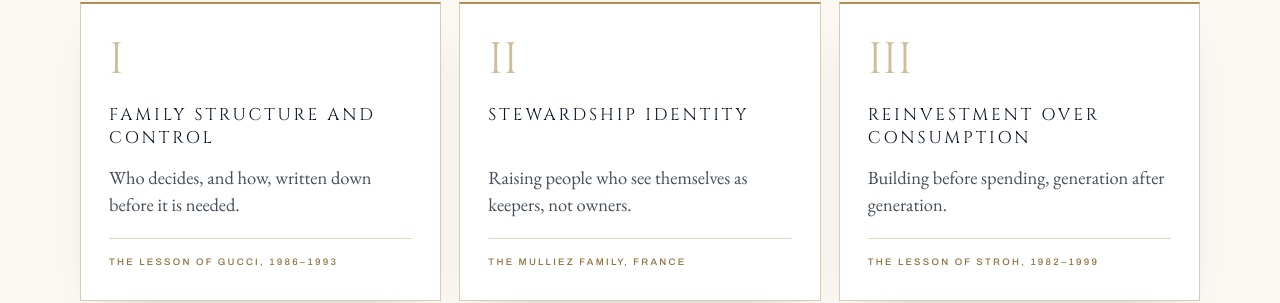
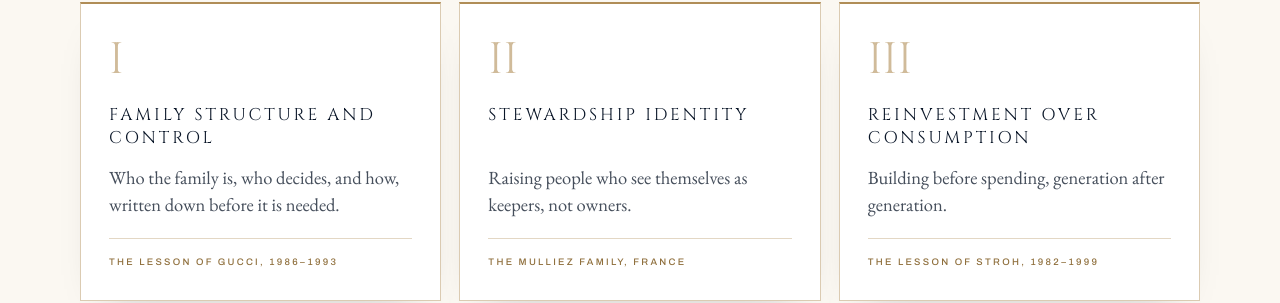
Before and after one commit to ghelck29-ctrl/posterity-literary-works, a plain HTML site: page index.html in a window 1280 px wide. Shown: the part 4735-5038 px from the top of the page. Drawn offline with Linux system fonts and the light colour scheme.

Commit message:
Principle I line defines who the family is
Co-Authored-By: Claude Opus 5.5 <noreply@anthropic.com>

```diff
--- a/index.html
+++ b/index.html
@@ -101,7 +101,7 @@
   <div class="label rv">The five principles</div>
   <h2 class="rv d1">What the families that lasted have in common.</h2>
   <div class="cards">
-    <div class="card rv"><div class="n">I</div><h3>Family Structure and Control</h3><p>Who decides, and how, written down before it is needed.</p><small>The lesson of Gucci, 1986&ndash;1993</small></div>
+    <div class="card rv"><div class="n">I</div><h3>Family Structure and Control</h3><p>Who the family is, who decides, and how, written down before it is needed.</p><small>The lesson of Gucci, 1986&ndash;1993</small></div>
     <div class="card rv d1"><div class="n">II</div><h3>Stewardship Identity</h3><p>Raising people who see themselves as keepers, not owners.</p><small>The Mulliez family, France</small></div>
     <div class="card rv d2"><div class="n">III</div><h3>Reinvestment over Consumption</h3><p>Building before spending, generation after generation.</p><small>The lesson of Stroh, 1982&ndash;1999</small></div>
     <div class="card rv d3"><div class="n">IV</div><h3>Governance Beyond the Founder</h3><p>Rules that outlive the person who wrote them.</p><small>The Mogi family, Kikkoman, since 1630</small></div>
```
